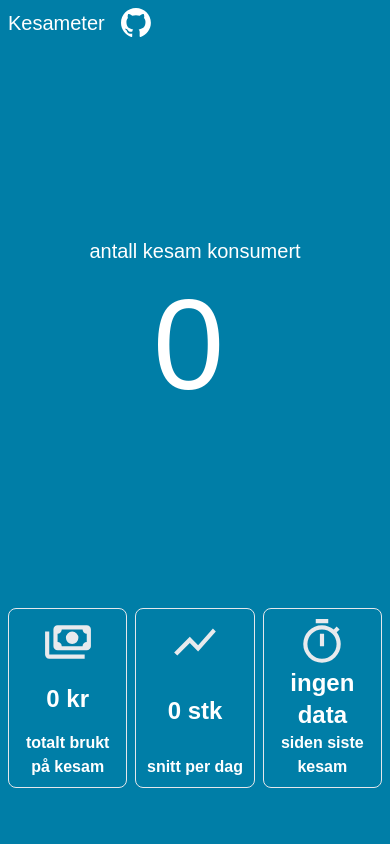
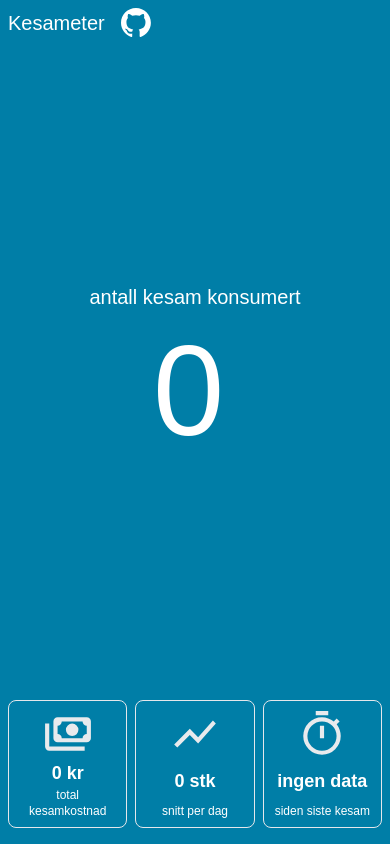
Before and after one commit to armandyblakstvedt/kesameter, a Next.js app in the folder frontend/: page / in a window 390 px wide. Built offline with nearby package versions, Linux system fonts and the light colour scheme; no server answers; the database is empty; a web font is replaced by a local one.

Commit message:
feat, style: timer is live, use dvh for mobile, adjust textsize

```diff
--- a/frontend/src/app/components/InfoBox.tsx
+++ b/frontend/src/app/components/InfoBox.tsx
@@ -11,8 +11,8 @@ export default function InfoBox(props: ComponentProps) {
   return (
     <div className=' flex flex-col w-40 sm:w-full aspect-square border items-center justify-between rounded-lg p-2'>
       <Image src={icon} alt={title} width={50} height={50} />
-      <h3 className='text-center text-2xl font-bold'>{value}</h3>
-      <h4 className='text-center text-md font-bold'>{title}</h4>
+      <h3 className='text-center text-lg sm:text-2xl font-bold'>{value}</h3>
+      <h4 className='text-center text-xs sm:text-lg '>{title}</h4>
     </div>
   );
 }
--- a/frontend/src/app/components/Statistics.tsx
+++ b/frontend/src/app/components/Statistics.tsx
@@ -1,4 +1,5 @@
 import InfoBox from '@/app/components/InfoBox';
+import Timer from '@/app/components/Timer';
 import { getKesamCount } from '@/app/utils/api';
 import React from 'react';
 
@@ -8,32 +9,22 @@ export default async function Statistics() {
   const { count, datetime } = data;
 
   const startDate = new Date(2024, 5, 1);
-  const dateNow = new Date();
   // round to one decimal
   const averagePerDay = count
     ? (count / ((new Date().getTime() - startDate.getTime()) / 1000 / 60 / 60 / 24)).toFixed(1)
     : 0;
   // convert date to greenwich time and calculate difference with respect to negative or positive timezone
-  const date = new Date(datetime).getTime() - new Date(datetime).getTimezoneOffset() * 60 * 1000;
-  const diff = dateNow.getTime() - date;
-  const hours = Math.floor(diff / (1000 * 60 * 60));
-  const minutes = Math.floor((diff / 1000 / 60) % 60);
-  const seconds = Math.floor((diff / 1000) % 60);
 
   return (
-    <div className=' flex flex-row w-full items-center justify-center mb-12'>
+    <div className=' flex flex-row w-full items-center justify-center mb-2 sm:mb-12'>
       <div className=' flex flex-row w-full max-w-2xl justify-evenly gap-2'>
         <InfoBox
-          title='totalt brukt på kesam'
+          title='total kesamkostnad'
           value={`${count ? count * 24 : 0} kr`}
           icon='/money.svg'
         />
         <InfoBox title='snitt per dag' value={`${averagePerDay} stk`} icon='/chart.svg' />
-        <InfoBox
-          title='siden siste kesam'
-          value={diff ? `${hours}t ${minutes}m ${seconds}s` : 'ingen data'}
-          icon='/timer.svg'
-        />
+        <Timer datetime={datetime} />
       </div>
     </div>
   );
--- /dev/null
+++ b/frontend/src/app/components/Timer.tsx
@@ -0,0 +1,35 @@
+'use client';
+
+import InfoBox from '@/app/components/InfoBox';
+import { useEffect, useState } from 'react';
+
+type ComponentProps = {
+  datetime: string;
+};
+
+export default function Timer(props: ComponentProps) {
+  const { datetime } = props;
+  const date = new Date(datetime).getTime() - new Date(datetime).getTimezoneOffset() * 60 * 1000;
+
+  const [diff, setDiff] = useState(new Date().getTime() - date);
+
+  useEffect(() => {
+    const interval = setInterval(() => {
+      const dateNow = new Date();
+      setDiff(dateNow.getTime() - date);
+    }, 1000);
+    return () => clearInterval(interval);
+  }, []);
+
+  const hours = Math.floor(diff / (1000 * 60 * 60));
+  const minutes = Math.floor((diff / 1000 / 60) % 60);
+  const seconds = Math.floor((diff / 1000) % 60);
+
+  return (
+    <InfoBox
+      title='siden siste kesam'
+      value={diff ? `${hours}t ${minutes}m ${seconds}s` : 'ingen data'}
+      icon='/timer.svg'
+    />
+  );
+}
--- a/frontend/src/app/page.tsx
+++ b/frontend/src/app/page.tsx
@@ -5,7 +5,7 @@ import Statistics from '@/app/components/Statistics';
 
 export default function Home() {
   return (
-    <main className='flex flex-col bg-main text-white min-h-screen w-screen p-2'>
+    <main className='flex flex-col bg-main text-white h-[100dvh] w-screen p-2'>
       <Header />
       <Content />
       <Statistics />
```
